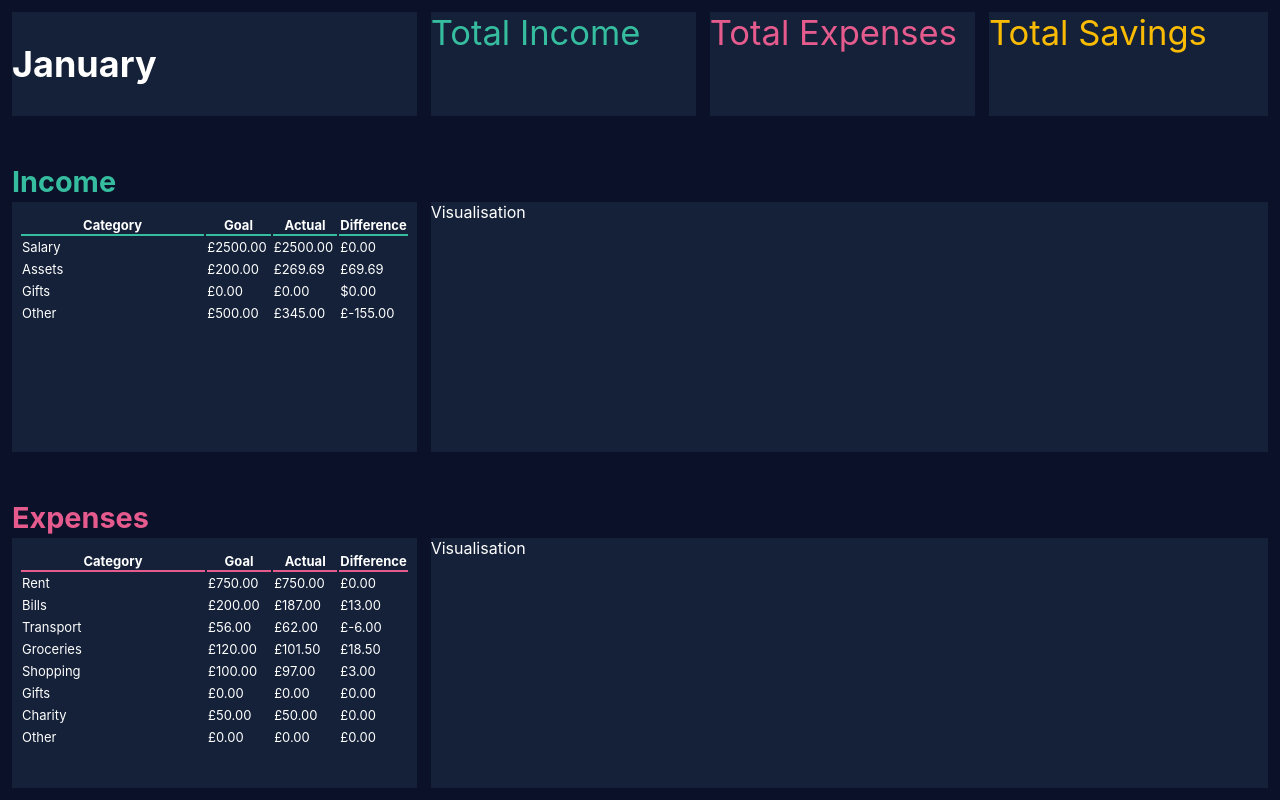
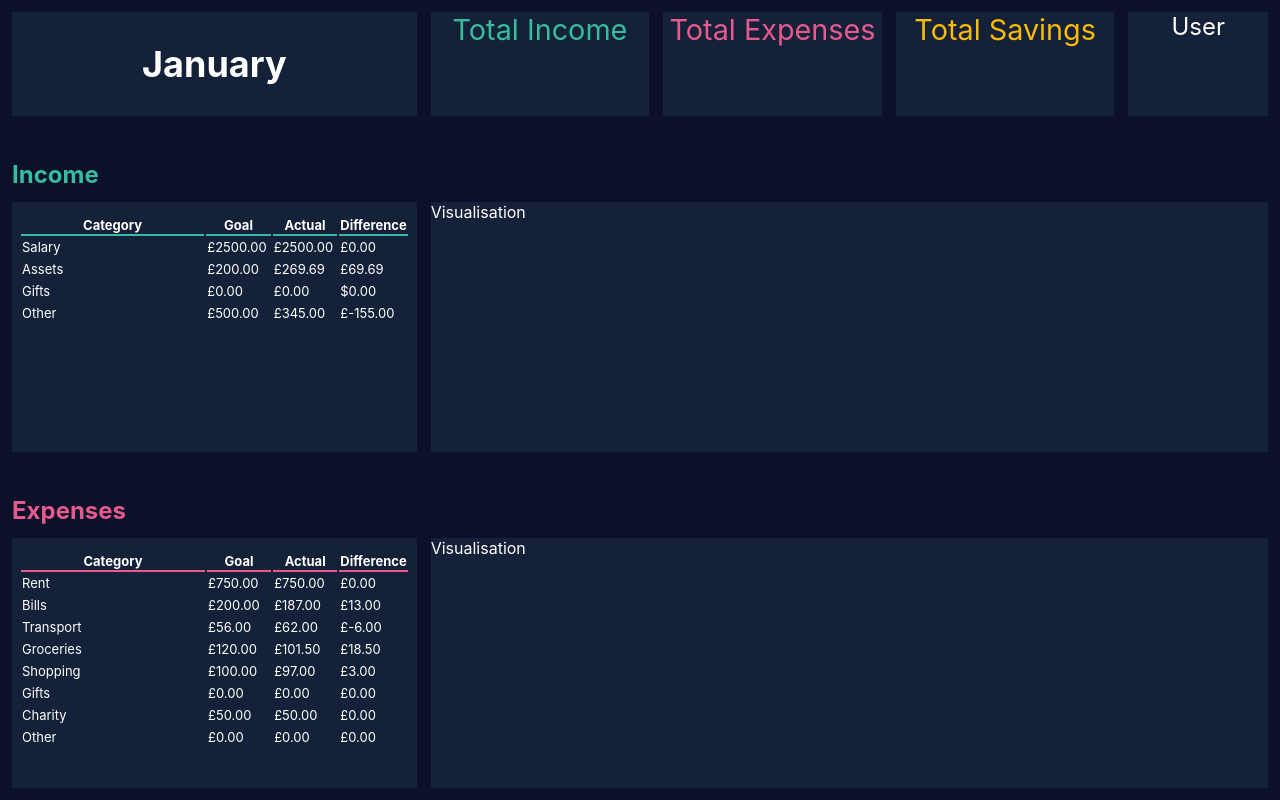
Before and after one commit to speedwagon7/budgetTracker, a React (Create React App) app in the folder budgetTrackerFE/: page / in a window 1280 px wide. Built offline with nearby package versions, Linux system fonts and the light colour scheme.

Commit message:
clean up

```diff
--- a/budgetTrackerFE/src/App.css
+++ b/budgetTrackerFE/src/App.css
@@ -10,9 +10,10 @@
 
 .headerRow {
   display: grid;
-  grid-template-columns: 3fr 2fr 2fr 2fr;
+  grid-template-columns: 9fr 5fr 5fr 5fr 3fr;
   padding: 12px;
   font-size: x-large !important;
+  text-align: center;
 }
 
 .dateContainer {
@@ -40,18 +41,18 @@
 
 .incomeHeader {
   color: #36bd9f;
-  font-size: larger;
-  margin-right: 14px;
 }
 
 .expensesHeader {
   color: #e65b8e;
-  font-size: larger;
-  margin-right: 14px;
 }
 
 .savingsHeader {
   color: #f9bb03;
+}
+
+.total {
+  margin-right: 14px;
   font-size: larger;
 }
 
--- a/budgetTrackerFE/src/components/LandingPage.js
+++ b/budgetTrackerFE/src/components/LandingPage.js
@@ -4,8 +4,8 @@ import TotalContainer from './TotalContainer';
 import RowHeader from './RowHeader';
 import RowTable from './RowTable';
 import RowVisualisation from './RowVisualisation';
-import IncomeData from '../MockData/MOCK_DATA_Income.json';
-import ExpensesData from '../MockData/MOCK_DATA_Expenses.json';
+import IncomeData from '../mockData/MOCK_DATA_Income.json';
+import ExpensesData from '../mockData/MOCK_DATA_Expenses.json';
 
 
 
@@ -18,14 +18,17 @@ const LandingPage = () => {
                         <div className="rowObject dateContainer">
                             <DateContainer content="January" />
                         </div>
-                        <div className="rowObject incomeHeader">
+                        <div className="rowObject incomeHeader total">
                             <TotalContainer content="Total Income" className="incomeHeader" />
                         </div>
-                        <div className="rowObject expensesHeader">
+                        <div className="rowObject expensesHeader total">
                             <TotalContainer content="Total Expenses" className="expensesHeader" />
                         </div>
-                        <div className="rowObject savingsHeader">
+                        <div className="rowObject savingsHeader total">
                             <TotalContainer content="Total Savings" className="savingsHeader" />
+                        </div>
+                        <div className="rowObject">
+                            <TotalContainer content="User" className="userMenu" />
                         </div>
                     </div>
                     <div className="mainRow">
```
Also changed, not shown: budgetTrackerFE/src/components/Header/Container.js (deleted, +0 -9 lines), budgetTrackerFE/src/assets/user.png (added).
